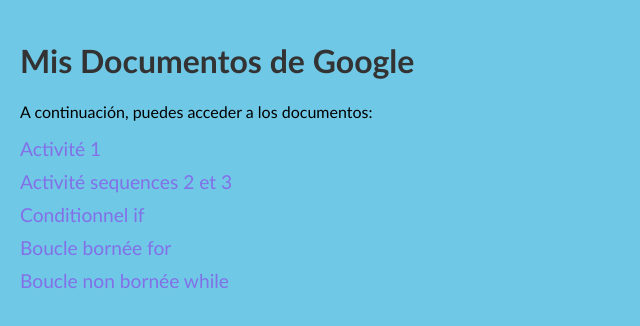
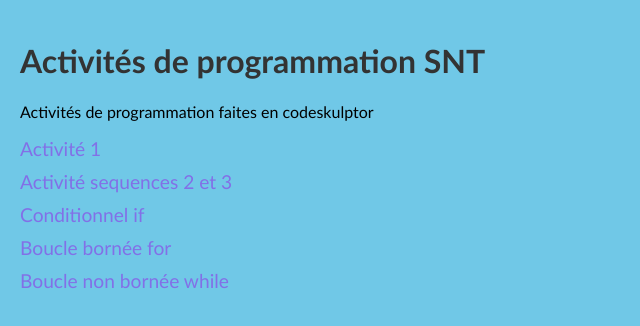
Before and after one commit to juli-arcila/juli-arcila.github.io, a plain HTML site: page programmation.html in a window 1280 px wide. Shown: the whole page, without its empty margins (0-640 px from the left). Drawn offline with Linux system fonts and the light colour scheme.

Commit message:
Update programmation.html

```diff
--- a/programmation.html
+++ b/programmation.html
@@ -37,8 +37,8 @@
     </style>
 </head>
 <body>
-    <h1>Mis Documentos de Google</h1>
-    <p>A continuación, puedes acceder a los documentos:</p>
+    <h1>Activités de programmation SNT</h1>
+    <p>Activités de programmation faites en codeskulptor</p>
     <ul>
         <li><a href="https://docs.google.com/document/d/1miCuGTwUkzJfA15dJ6p8GpaUliNjqHOUjfuCC9OASeQ/edit?tab=t.0" target="_blank">Activité 1</a></li>
         <li><a href="https://docs.google.com/document/d/1hrNlZOL6RuiQv6IM0Qx0dCsvTdyEeM8_zfhjmNQUuCI/edit?tab=t.0" target="_blank">Activité sequences 2 et 3</a></li>
```
